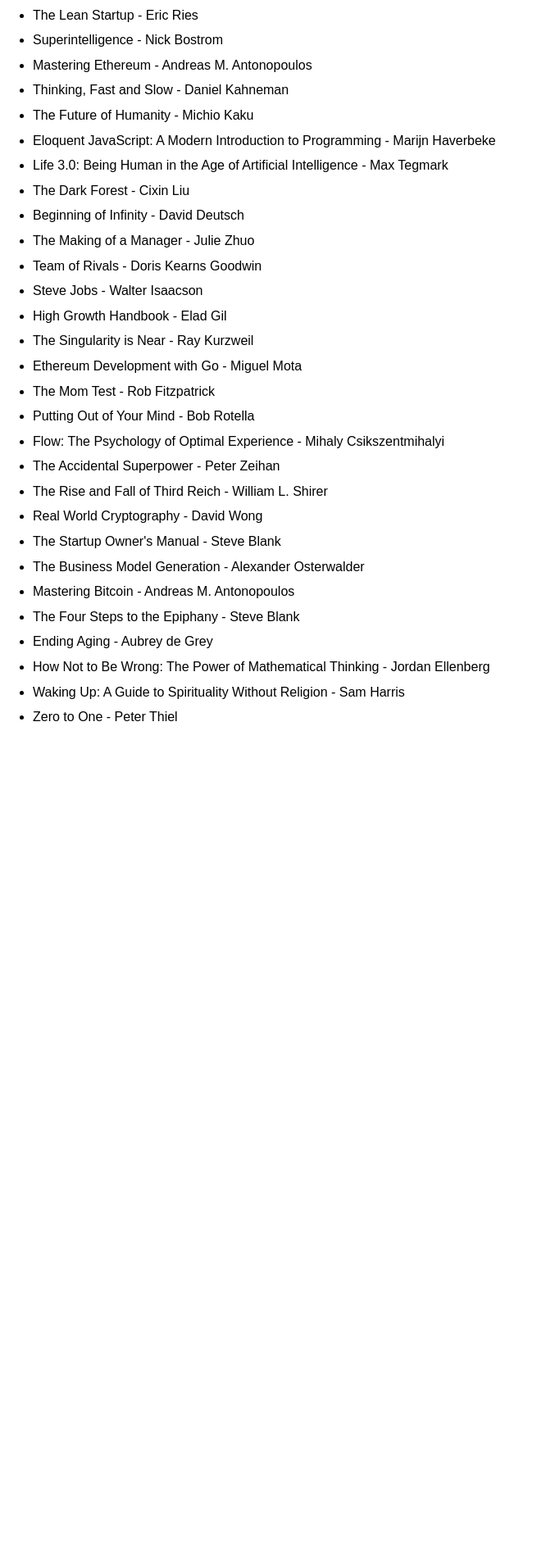
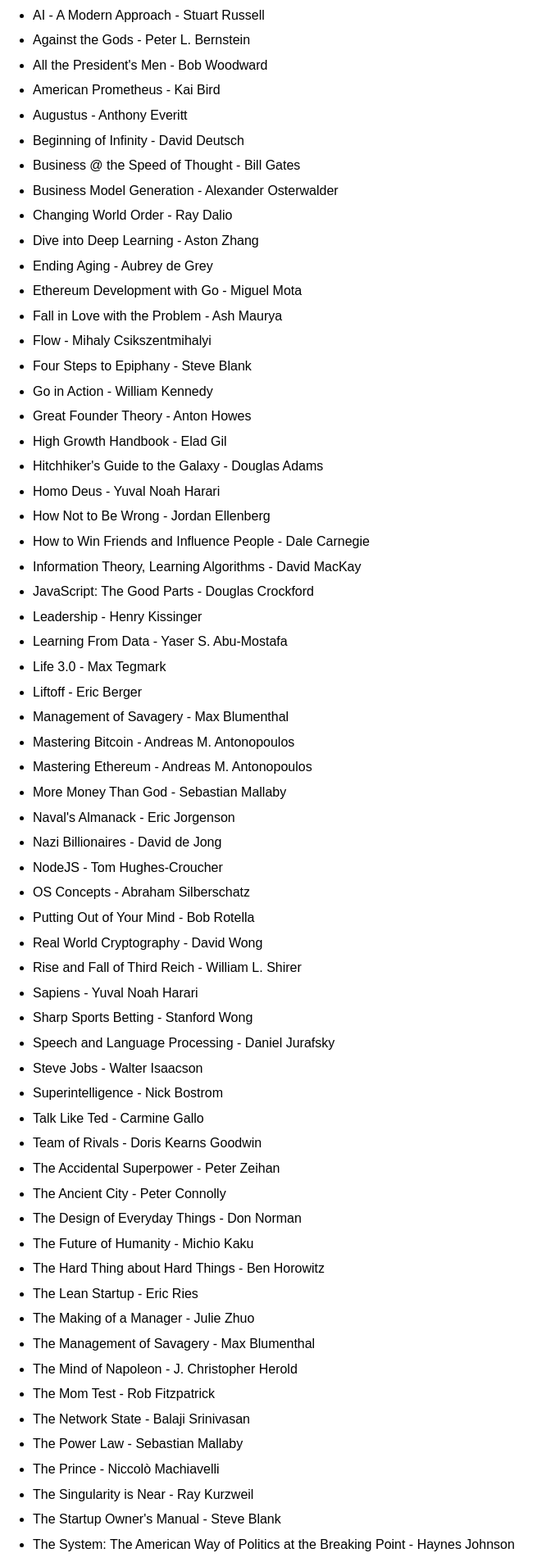
Before and after one commit to williamgay25/site, a React (Create React App) app: page /books in a window 1280 px wide. Shown: the part 100-2006 px from the top of the page at 82% size, without its empty margins (0-666 px from the left). Before the commit the page ends 1008 px from the top, so only its background shows below. Built offline with nearby package versions, Linux system fonts and the light colour scheme.

Commit message:
chore; updating books

```diff
--- a/src/pages/Books.js
+++ b/src/pages/Books.js
@@ -11,34 +11,74 @@
 
       <section>
         <ul>
+          <li><a href="https://www.amazon.com/AI-Modern-Approach-Stuart-Russell/dp/0134610997">AI - A Modern Approach - Stuart Russell</a></li>
+          <li><a href="https://www.amazon.com/Against-Gods-Remarkable-Story-Risk/dp/0471295639">Against the Gods - Peter L. Bernstein</a></li>
+          <li><a href="https://www.amazon.com/All-Presidents-Men-Bob-Woodward/dp/1476770514">All the President's Men - Bob Woodward</a></li>
+          <li><a href="https://www.amazon.com/American-Prometheus-Triumph-Tragedy-Oppenheimer/dp/0375726268">American Prometheus - Kai Bird</a></li>
+          <li><a href="https://www.amazon.com/Augustus-First-Roman-Emperor-Everitt/dp/0812970586">Augustus - Anthony Everitt</a></li>
+          <li><a href="https://www.amazon.com/Beginning-Infinity-Explanations-Transform-World/dp/0143121359">Beginning of Infinity - David Deutsch</a></li>
+          <li><a href="https://www.amazon.com/Business-Speed-Thought-Bill-Gates/dp/0446525685">Business @ the Speed of Thought - Bill Gates</a></li>
+          <li><a href="https://www.amazon.com/Business-Model-Generation-Visionaries-Challengers/dp/0470876417">Business Model Generation - Alexander Osterwalder</a></li>
+          <li><a href="https://www.amazon.com/Changing-World-Order-Nations-Succeed/dp/1982160275">Changing World Order - Ray Dalio</a></li>
+          <li><a href="https://www.amazon.com/Dive-Deep-Learning-Aston-Zhang/dp/1729630668">Dive into Deep Learning - Aston Zhang</a></li>
+          <li><a href="https://www.amazon.com/Ending-Aging-Rejuvenation-Breakthroughs-Lifetime/dp/0312367074">Ending Aging - Aubrey de Grey</a></li>
+          <li><a href="https://www.amazon.com/Ethereum-Development-Building-Smart-Contracts/dp/1491971940">Ethereum Development with Go - Miguel Mota</a></li>
+          <li><a href="https://www.amazon.com/Fall-Love-Problem-Product-Creation/dp/1544507046">Fall in Love with the Problem - Ash Maurya</a></li>
+          <li><a href="https://www.amazon.com/Flow-Psychology-Experience-Perennial-Classics/dp/0061339202">Flow - Mihaly Csikszentmihalyi</a></li>
+          <li><a href="https://www.amazon.com/Four-Steps-Epiphany-Steve-Blank/dp/0989200507">Four Steps to Epiphany - Steve Blank</a></li>
+          <li><a href="https://www.amazon.com/Go-Action-William-Kennedy/dp/1617291781">Go in Action - William Kennedy</a></li>
+          <li><a href="https://www.amazon.com/Great-Founder-Theory-Anton-Howes/dp/1738107336">Great Founder Theory - Anton Howes</a></li>
+          <li><a href="https://www.amazon.com/High-Growth-Handbook-Elad-Gil/dp/1732265100">High Growth Handbook - Elad Gil</a></li>
+          <li><a href="https://www.amazon.com/Hitchhikers-Guide-Galaxy-Douglas-Adams/dp/0345391802">Hitchhiker's Guide to the Galaxy - Douglas Adams</a></li>
+          <li><a href="https://www.amazon.com/Homo-Deus-Brief-History-Tomorrow/dp/0062464310">Homo Deus - Yuval Noah Harari</a></li>
+          <li><a href="https://www.amazon.com/How-Not-Wrong-Mathematical-Thinking/dp/0143127535">How Not to Be Wrong - Jordan Ellenberg</a></li>
+          <li><a href="https://www.amazon.com/How-Win-Friends-Influence-People/dp/0671027034">How to Win Friends and Influence People - Dale Carnegie</a></li>
+          <li><a href="https://www.amazon.com/Information-Theory-Learning-Algorithms-David/dp/0521642981">Information Theory, Learning Algorithms - David MacKay</a></li>
+          <li><a href="https://www.amazon.com/JavaScript-Good-Parts-Douglas-Crockford/dp/0596517742">JavaScript: The Good Parts - Douglas Crockford</a></li>
+          <li><a href="https://www.amazon.com/Leadership-Henry-Kissinger/dp/1476732254">Leadership - Henry Kissinger</a></li>
+          <li><a href="https://www.amazon.com/Learning-Data-Yaser-S-Abu-Mostafa/dp/1600490069">Learning From Data - Yaser S. Abu-Mostafa</a></li>
+          <li><a href="https://www.amazon.com/Life-3-0-Being-Artificial-Intelligence/dp/1101946598">Life 3.0 - Max Tegmark</a></li>
+          <li><a href="https://www.amazon.com/Liftoff-Start-Rocket-Age-SpaceX/dp/006297997X">Liftoff - Eric Berger</a></li>
+          <li><a href="https://www.amazon.com/Management-Savagery-Max-Blumenthal/dp/1788732294">Management of Savagery - Max Blumenthal</a></li>
+          <li><a href="https://www.amazon.com/Mastering-Bitcoin-Unlocking-Digital-Cryptocurrencies/dp/1449374042">Mastering Bitcoin - Andreas M. Antonopoulos</a></li>
+          <li><a href="https://www.amazon.com/Mastering-Ethereum-Building-Smart-Contracts/dp/1491971940">Mastering Ethereum - Andreas M. Antonopoulos</a></li>
+          <li><a href="https://www.amazon.com/More-Money-Than-God-Hedge/dp/0143119419">More Money Than God - Sebastian Mallaby</a></li>
+          <li><a href="https://www.amazon.com/Navals-Almanack-Nivi-Babak/dp/0578563873">Naval's Almanack - Eric Jorgenson</a></li>
+          <li><a href="https://www.amazon.com/Nazi-Billionaires-Hidden-History-Tycoons/dp/0316416731">Nazi Billionaires - David de Jong</a></li>
+          <li><a href="https://www.amazon.com/Node-Up-Running-Scalable-Server-Side/dp/1449398588">NodeJS - Tom Hughes-Croucher</a></li>
+          <li><a href="https://www.amazon.com/OS-Concepts-Abraham-Silberschatz/dp/1118129385">OS Concepts - Abraham Silberschatz</a></li>
+          <li><a href="https://www.amazon.com/Putting-Out-Your-Mind-Confident/dp/1416511334">Putting Out of Your Mind - Bob Rotella</a></li>
+          <li><a href="https://www.amazon.com/Real-World-Cryptography-Pragmatic-End--End/dp/159327757X">Real World Cryptography - David Wong</a></li>
+          <li><a href="https://www.amazon.com/Rise-Fall-Third-Reich-History/dp/1451651686">Rise and Fall of Third Reich - William L. Shirer</a></li>
+          <li><a href="https://www.amazon.com/Sapiens-Humankind-Yuval-Noah-Harari/dp/0062316095">Sapiens - Yuval Noah Harari</a></li>
+          <li><a href="https://www.amazon.com/Sharp-Sports-Betting-Stanford-Wong/dp/0935926240">Sharp Sports Betting - Stanford Wong</a></li>
+          <li><a href="https://www.amazon.com/Speech-Language-Processing-Daniel-Jurafsky/dp/0131873210">Speech and Language Processing - Daniel Jurafsky</a></li>
+          <li><a href="https://www.amazon.com/Steve-Jobs-Walter-Isaacson/dp/1451648537">Steve Jobs - Walter Isaacson</a></li>
+          <li><a href="https://www.amazon.com/Superintelligence-Dangers-Strategies-Nick-Bostrom/dp/0198739834">Superintelligence - Nick Bostrom</a></li>
+          <li><a href="https://www.amazon.com/Talk-Like-TED-Public-Speaking/dp/1250041120">Talk Like Ted - Carmine Gallo</a></li>
+          <li><a href="https://www.amazon.com/Team-Rivals-Political-Abraham-Lincoln/dp/0743270754">Team of Rivals - Doris Kearns Goodwin</a></li>
+          <li><a href="https://www.amazon.com/Accidental-Superpower-Next-Generation-American-Presence/dp/1455583680">The Accidental Superpower - Peter Zeihan</a></li>
+          <li><a href="https://www.amazon.com/Ancient-City-Discoveries-Rediscovering-Civilizations/dp/0198152781">The Ancient City - Peter Connolly</a></li>
+          <li><a href="https://www.amazon.com/Design-Everyday-Things-Revised-Expanded/dp/0465050654">The Design of Everyday Things - Don Norman</a></li>
+          <li><a href="https://www.amazon.com/Future-Humanity-Terraforming-Mars-Interstellar/dp/0385542763">The Future of Humanity - Michio Kaku</a></li>
+          <li><a href="https://www.amazon.com/Hard-Thing-About-Things-Building/dp/0062273205">The Hard Thing about Hard Things - Ben Horowitz</a></li>
           <li><a href="https://www.amazon.com/Lean-Startup-Entrepreneurs-Continuous-Innovation/dp/0307887898">The Lean Startup - Eric Ries</a></li>
-          <li><a href="https://www.amazon.com/Superintelligence-Dangers-Strategies-Nick-Bostrom/dp/0198739834">Superintelligence - Nick Bostrom</a></li>
-          <li><a href="https://www.amazon.com/Mastering-Ethereum-Building-Smart-Contracts/dp/1491971940">Mastering Ethereum - Andreas M. Antonopoulos</a></li>
+          <li><a href="https://www.amazon.com/Making-Manager-What-Really-Works/dp/0735219567">The Making of a Manager - Julie Zhuo</a></li>
+          <li><a href="https://www.amazon.com/Management-Savagery-Making-Enemy-Enemies/dp/1786630425">The Management of Savagery - Max Blumenthal</a></li>
+          <li><a href="https://www.amazon.com/Mind-Napoleon-Battles-Napoleonic-Library/dp/1848326352">The Mind of Napoleon - J. Christopher Herold</a></li>
+          <li><a href="https://www.amazon.com/Mom-Test-customers-business-everyone/dp/1492180742">The Mom Test - Rob Fitzpatrick</a></li>
+          <li><a href="https://www.amazon.com/Network-State-Building-Internet-Nation/dp/195395328X">The Network State - Balaji Srinivasan</a></li>
+          <li><a href="https://www.amazon.com/Power-Law-Venture-Capital-Making/dp/059342093X">The Power Law - Sebastian Mallaby</a></li>
+          <li><a href="https://www.amazon.com/Prince-Niccolo-Machiavelli/dp/0486272745">The Prince - Niccolò Machiavelli</a></li>
+          <li><a href="https://www.amazon.com/Singularity-Near-Humans-Transcend-Biology/dp/0143037889">The Singularity is Near - Ray Kurzweil</a></li>
+          <li><a href="https://www.amazon.com/Startup-Owners-Manual-Step-Step/dp/0984999302">The Startup Owner's Manual - Steve Blank</a></li>
+          <li><a href="https://www.amazon.com/System-American-Politics-Breaking-Point/dp/0393652701">The System: The American Way of Politics at the Breaking Point - Haynes Johnson</a></li>
+          <li><a href="https://www.amazon.com/Wise-Men-Friends-World-Made/dp/1476728828">The Wise Men: Six Friends and the World They Made - Walter Isaacson</a></li>
           <li><a href="https://www.amazon.com/Thinking-Fast-Slow-Daniel-Kahneman/dp/0374533555">Thinking, Fast and Slow - Daniel Kahneman</a></li>
-          <li><a href="https://www.amazon.com/Future-Humanity-Terraforming-Mars-Interstellar/dp/0385542763">The Future of Humanity - Michio Kaku</a></li>
-          <li><a href="https://www.amazon.com/Eloquent-JavaScript-3rd-Introduction-Programming/dp/1593279507">Eloquent JavaScript: A Modern Introduction to Programming - Marijn Haverbeke</a></li>
-          <li><a href="https://www.amazon.com/Life-3-0-Being-Artificial-Intelligence/dp/1101946598">Life 3.0: Being Human in the Age of Artificial Intelligence - Max Tegmark</a></li>
-          <li><a href="https://www.amazon.com/Dark-Forest-Remembrance-Earths-Past/dp/0765386690">The Dark Forest - Cixin Liu</a></li>
-          <li><a href="https://www.amazon.com/Beginning-Infinity-Explanations-Transform-World/dp/0143121359">Beginning of Infinity - David Deutsch</a></li>
-          <li><a href="https://www.amazon.com/Making-Manager-What-Really-Works/dp/0735219567">The Making of a Manager - Julie Zhuo</a></li>
-          <li><a href="https://www.amazon.com/Team-Rivals-Political-Abraham-Lincoln/dp/0743270754">Team of Rivals - Doris Kearns Goodwin</a></li>
-          <li><a href="https://www.amazon.com/Steve-Jobs-Walter-Isaacson/dp/1451648537">Steve Jobs - Walter Isaacson</a></li>
-          <li><a href="https://www.amazon.com/High-Growth-Handbook-Elad-Gil/dp/1732265100">High Growth Handbook - Elad Gil</a></li>
-          <li><a href="https://www.amazon.com/Singularity-Near-Humans-Transcend-Biology/dp/0143037889">The Singularity is Near - Ray Kurzweil</a></li>
-          <li><a href="https://www.amazon.com/Ethereum-Development-Guide-Miguel-Mota/dp/1484235452">Ethereum Development with Go - Miguel Mota</a></li>
-          <li><a href="https://www.amazon.com/Mom-Test-customers-business-everyone/dp/1492180742">The Mom Test - Rob Fitzpatrick</a></li>
-          <li><a href="https://www.amazon.com/Putting-Out-Your-Mind-Confident/dp/1416511334">Putting Out of Your Mind - Bob Rotella</a></li>
-          <li><a href="https://www.amazon.com/Flow-Psychology-Experience-Perennial-Classics/dp/0061339202">Flow: The Psychology of Optimal Experience - Mihaly Csikszentmihalyi</a></li>
-          <li><a href="https://www.amazon.com/Accidental-Superpower-Next-Generation-American-Presence/dp/1455583680">The Accidental Superpower - Peter Zeihan</a></li>
-          <li><a href="https://www.amazon.com/Rise-Fall-Third-Reich-History/dp/1451651686">The Rise and Fall of Third Reich - William L. Shirer</a></li>
-          <li><a href="https://www.amazon.com/Real-World-Cryptography-Pragmatic-End--End/dp/159327757X">Real World Cryptography - David Wong</a></li>
-          <li><a href="https://www.amazon.com/Startup-Owners-Manual-Step-Step/dp/0984999302">The Startup Owner's Manual - Steve Blank</a></li>
-          <li><a href="https://www.amazon.com/Business-Model-Generation-Visionaries-Challengers/dp/0470876417">The Business Model Generation - Alexander Osterwalder</a></li>
-          <li><a href="https://www.amazon.com/Mastering-Bitcoin-Unlocking-Digital-Cryptocurrencies/dp/1449374042">Mastering Bitcoin - Andreas M. Antonopoulos</a></li>
-          <li><a href="https://www.amazon.com/Four-Steps-Epiphany-Steve-Blank/dp/0989200507">The Four Steps to the Epiphany - Steve Blank</a></li>
-          <li><a href="https://www.amazon.com/Ending-Aging-Rejuvenation-Breakthroughs-Lifetime/dp/0312367074">Ending Aging - Aubrey de Grey</a></li>
-          <li><a href="https://www.amazon.com/How-Not-Be-Wrong-Mathematical/dp/0143127535">How Not to Be Wrong: The Power of Mathematical Thinking - Jordan Ellenberg</a></li>
+          <li><a href="https://www.amazon.com/Too-Big-Fail-Washington-System/dp/0143118242">Too Big to Fail - Andrew Ross Sorkin</a></li>
+          <li><a href="https://www.amazon.com/Understanding-Global-Energy-Crisis-Press/dp/1557536619">Understanding the Global Energy Crisis - Eugene D. Coyle</a></li>
           <li><a href="https://www.amazon.com/Waking-Up-Spirituality-Without-Religion/dp/1451636024">Waking Up: A Guide to Spirituality Without Religion - Sam Harris</a></li>
+          <li><a href="https://www.amazon.com/When-Money-Dies-Nightmare-Hyper-Inflation/dp/1906964440">When Money Dies - Adam Fergusson</a></li>
           <li><a href="https://www.amazon.com/Zero-One-Notes-Startups-Future/dp/0804139296">Zero to One - Peter Thiel</a></li>
         </ul>
       </section>
```
